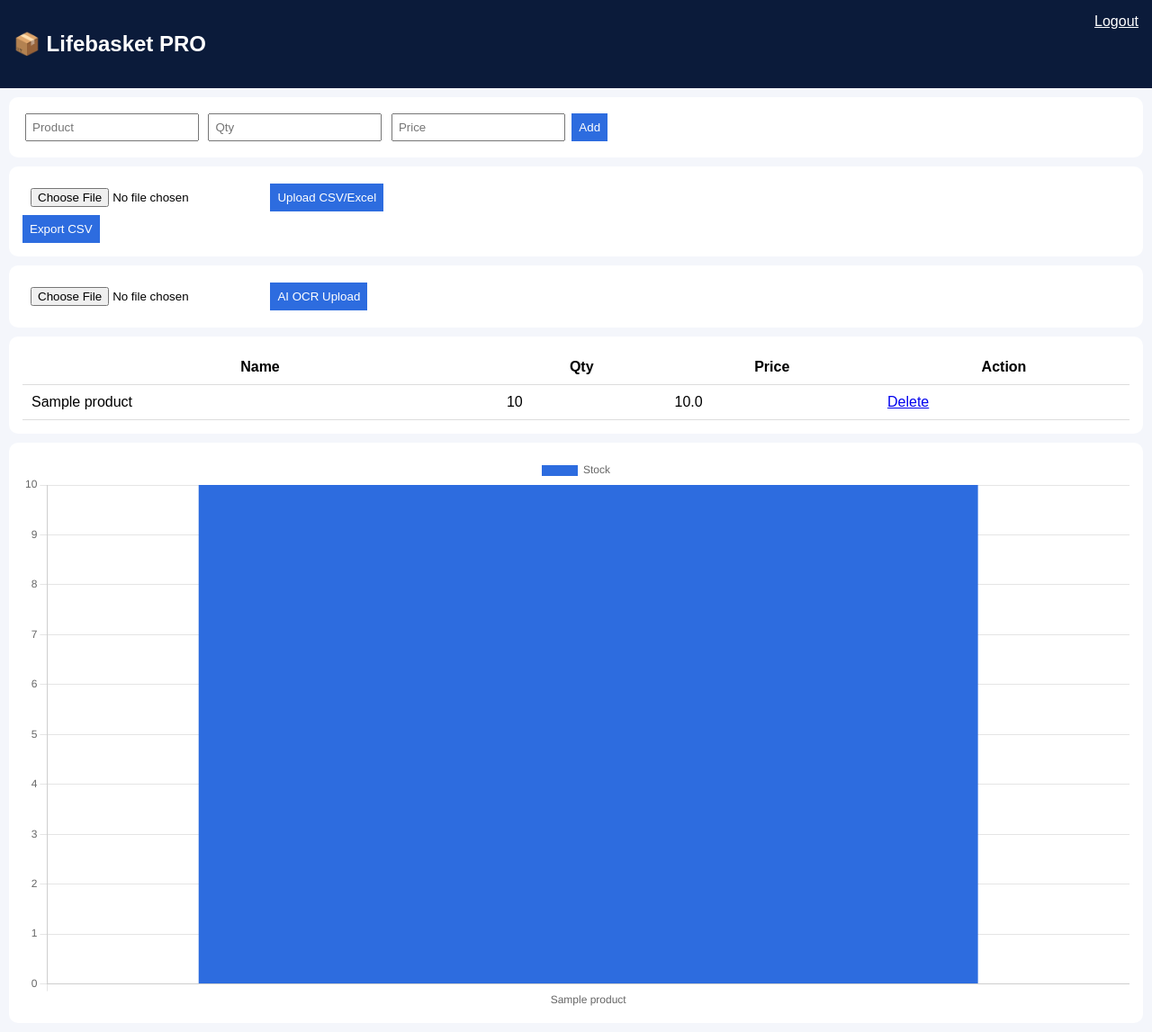
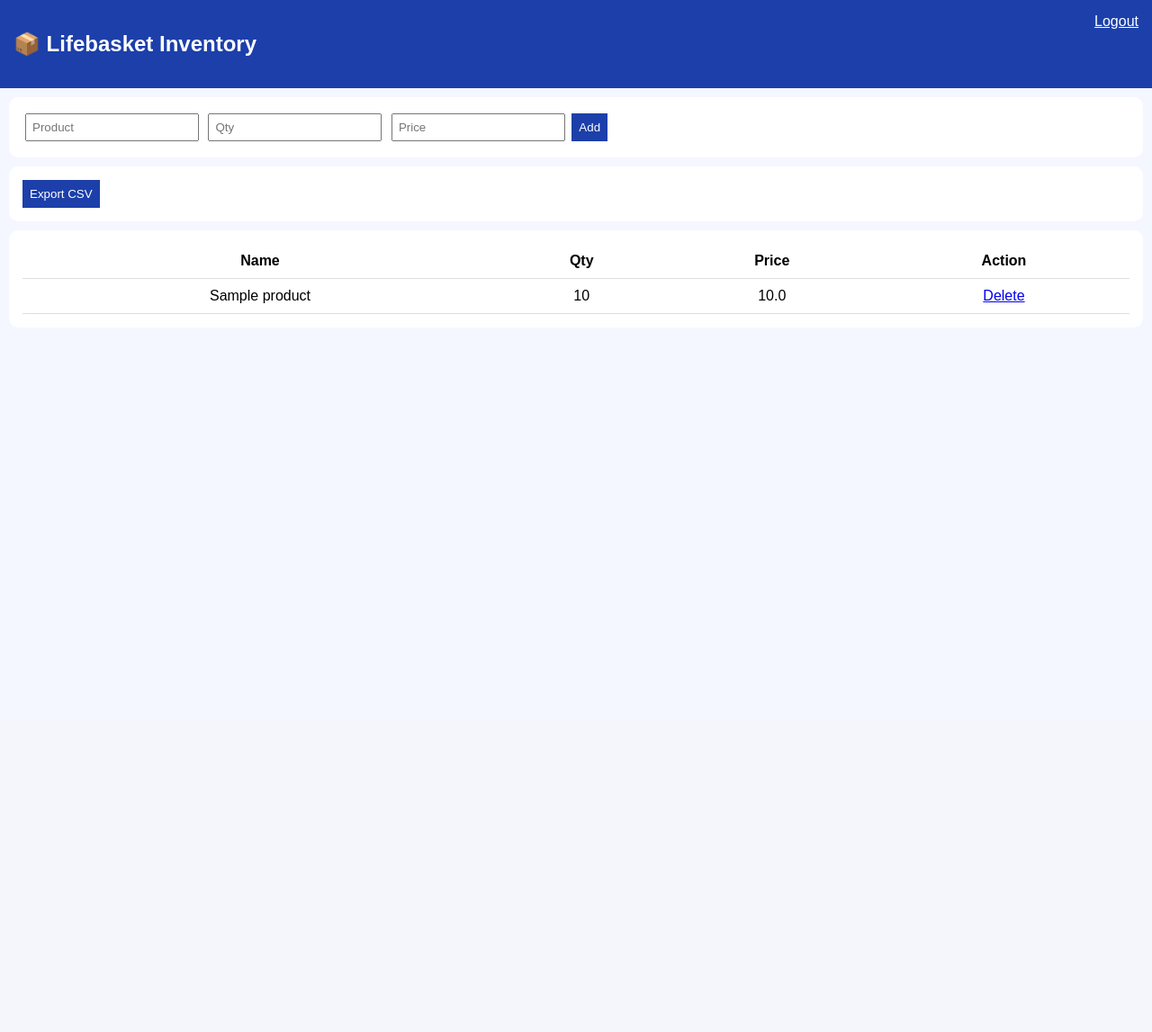
Before and after one commit to jakiya09/inventory-system, a Flask app: page / in a window 1280 px wide. Shown: the whole page at 90% size. After the commit the page ends 349 px from the top, so only its background shows below. Run offline with Flask 3, Linux system fonts and the light colour scheme; the visitor is signed in with stand-in values (Sample User, id 1); tables that the repository leaves empty hold one stand-in row (values such as "Sample post").

Commit message:
Update index.html

```diff
--- a/templates/index.html
+++ b/templates/index.html
@@ -1,26 +1,25 @@
 <!DOCTYPE html>
 <html>
 <head>
-<title>Lifebasket PRO</title>
-<script src="https://cdn.jsdelivr.net/npm/chart.js"></script>
+<title>Lifebasket Inventory</title>
 
 <style>
-body{margin:0;font-family:Arial;background:#f4f6fb}
-.header{background:#0b1b3a;color:white;padding:15px;display:flex;justify-content:space-between}
-.card{background:white;padding:15px;margin:10px;border-radius:10px}
+body{font-family:Arial;background:#f4f7ff;margin:0}
+.header{background:#1c3faa;color:white;padding:15px;display:flex;justify-content:space-between}
+.card{background:white;margin:10px;padding:15px;border-radius:10px}
 table{width:100%;border-collapse:collapse}
-th,td{padding:10px;border-bottom:1px solid #ddd}
+th,td{padding:10px;border-bottom:1px solid #ddd;text-align:center}
+button{background:#1c3faa;color:white;padding:8px;border:none}
+input{padding:6px;margin:3px}
 .low{color:red;font-weight:bold}
-button{background:#2d6cdf;color:white;padding:8px;border:none}
-input{padding:6px;margin:3px}
-.grid{display:grid;grid-template-columns:1fr 1fr;gap:10px}
 </style>
+
 </head>
 
 <body>
 
 <div class="header">
-<h2>📦 Lifebasket PRO</h2>
+<h2>📦 Lifebasket Inventory</h2>
 <a href="/logout" style="color:white">Logout</a>
 </div>
 
@@ -34,24 +33,14 @@ input{padding:6px;margin:3px}
 </div>
 
 <div class="card">
-<form action="/upload" method="POST" enctype="multipart/form-data">
-<input type="file" name="file">
-<button>Upload CSV/Excel</button>
-</form>
-
 <a href="/export"><button>Export CSV</button></a>
 </div>
 
 <div class="card">
-<form action="/ocr" method="POST" enctype="multipart/form-data">
-<input type="file" name="image">
-<button>AI OCR Upload</button>
-</form>
-</div>
-
-<div class="card">
 <table>
-<tr><th>Name</th><th>Qty</th><th>Price</th><th>Action</th></tr>
+<tr>
+<th>Name</th><th>Qty</th><th>Price</th><th>Action</th>
+</tr>
 
 {% for p in products %}
 <tr>
@@ -69,29 +58,9 @@ input{padding:6px;margin:3px}
 <td><a href="/delete/{{p[0]}}">Delete</a></td>
 </tr>
 {% endfor %}
+
 </table>
 </div>
 
-<div class="card">
-<canvas id="chart"></canvas>
-</div>
-
-<script>
-let labels = {{ products|map(attribute=1)|list|tojson }};
-let data = {{ products|map(attribute=2)|list|tojson }};
-
-new Chart(document.getElementById("chart"),{
-type:"bar",
-data:{
-labels:labels,
-datasets:[{
-label:"Stock",
-data:data,
-backgroundColor:"#2d6cdf"
-}]
-}
-});
-</script>
-
 </body>
 </html>
```
